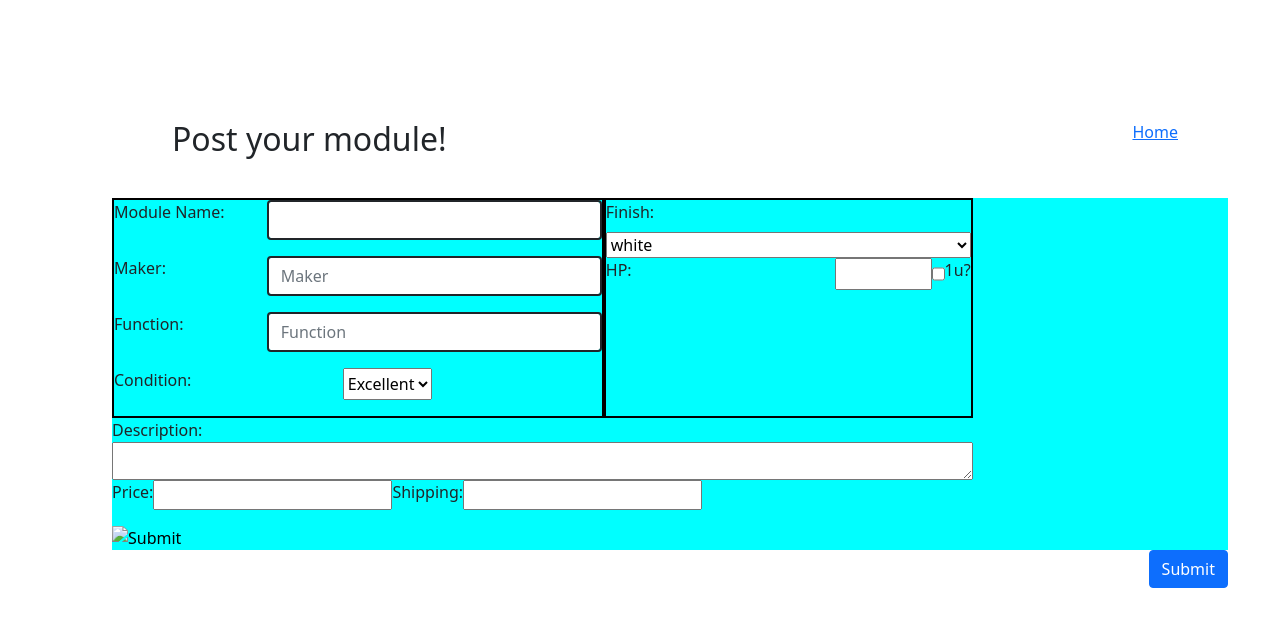
After one commit to JeffGreenlee42/EuroRack-Junction, a Flask app: page /modules/post_module in a window 1280 px wide. The commit adds this page. Shown: the top 627 px of the page. Run offline with Flask 3, Linux system fonts and the light colour scheme; the visitor is signed in with stand-in values (Sample User, id 1).

Commit message:
Working on Module Post page. Also have suggested code for uploading a photo in page_images_2

```diff
--- a/flask_app/__init__.py
+++ b/flask_app/__init__.py
@@ -1,3 +1,4 @@
 from flask import Flask
+import os
 
 app = Flask(__name__)
--- a/flask_app/controllers/controller_modules.py
+++ b/flask_app/controllers/controller_modules.py
@@ -1,6 +1,8 @@
 from flask_app import app
 from flask import Flask, render_template, redirect, request, session, flash
 from flask_app.models.model_module import Module
+import os
+import uuid
 
 @app.route("/marketplace")
 def modules():
@@ -29,8 +31,8 @@ def modules():
 
 
 
-@app.route("/modules/create_module")
-def create_module():
+@app.route("/modules/post_module")
+def post_module():
     module = {
         'module_name': '',
         'maker': '',
@@ -40,8 +42,9 @@ def create_module():
         'one_u': False,
         'condition': '',
         'photo': '',
-        'owner': session.user_id,
+        'owner': session['user_id'],
         'price': 0,
+        'shipping': 0,
         'description': ''
     }
     return render_template("new_module.html", module = module)
@@ -66,6 +69,7 @@ def add_module():
             'photo': module['photo'],
             'owner': module['users_id'],
             'price': module['price'],
+            'shipping': module['shipping'],
             'description': module['description']
     }
     return render_template("new_module.html", module = module)
--- a/flask_app/models/model_module.py
+++ b/flask_app/models/model_module.py
@@ -17,6 +17,7 @@ class Module:
         self.photo = data['photo']
         self.owner = data['users_id']
         self.price = data['price']
+        self.shipping = data['shipping']
         self.description = data['description']
 
 
@@ -57,10 +58,11 @@ class Module:
             'photo': module_data['photo'],
             'owner': module_data['users_id'],
             'price': module_data['price'],
+            'shipping': module_data['shipping'],
             'description': module_data['description']
         }
-        query = """INSERT INTO modules (module_name, maker, function, panel_finish, hp, condition, photo, users_id, price, description )
-                   VALUES (%(module_name)s, %(maker)s, %(function)s, %(panel_finish)s, %(hp)s, %(condition)s, %(photo)s, %(owner)s, %(price)s, %(description)s)"""
+        query = """INSERT INTO modules (module_name, maker, function, panel_finish, hp, condition, photo, users_id, price, shipping, description )
+                   VALUES (%(module_name)s, %(maker)s, %(function)s, %(panel_finish)s, %(hp)s, %(condition)s, %(photo)s, %(owner)s, %(price)s, %(shipping)s, %(description)s)"""
         result = connectToMySQL(db).query_db(query, data)
         return result
 
@@ -77,14 +79,13 @@ class Module:
             return False
         return module# get module data in displayable format
 
-
     @classmethod
     def change_module(cls, data):
         query = """UPDATE modules SET module_name = %(module_name)s, maker = %(maker)s,
                     function = %(function)s, panel_finish = %(panel_finish)s,
                     hp = %(hp)s, one_u = %(one_u)s, condition = %(condition)s,
                     photo = %(photo)s, user_id = %(user_id)s, price = %(price)s,
-                    description = %(description)s
+                    shipping = %(shipping)s, description = %(description)s
                     WHERE id = %(module_id)s"""
         result = connectToMySQL(db).query_db(query, data)
         if not result:
--- a/flask_app/static/css/my_style.css
+++ b/flask_app/static/css/my_style.css
@@ -4,10 +4,10 @@ body {
 }
 
 .container {
-    justify-content: center;
+    /* justify-content: center; */
     height: 90%;
-    margin-top: 40px;
-    /* width: 99%; */
+    margin: 100px;
+    /* background-color: aqua; */
 }
 
 .error_message {
@@ -28,7 +28,7 @@ body {
 }
 
 .banner {
-    justify-content: space-between;
+    /* justify-content: space-between; */
     /* border-bottom: 2px solid black; */
     margin-left: 30px;
     padding-bottom: 20px;
@@ -67,9 +67,19 @@ H2 {
         /* width: 100%; */
     }
 
+.post-entry {
+    background-color: aqua;
+}
 /* .form-check-input {
     margin-right: 40px;
 } */
+
+.module-attributes-left {
+    border: 2px solid black;
+}
+.module-attributes-right {
+    border: 2px solid black;
+}
 
 .form-check-label {
     margin: 0 30px 0 20px;
@@ -106,18 +116,6 @@ H2 {
 
 }
 
-.recipe-panel {
-    width: 99%;
-}
-
-.recipe-label {
-    width: 200px;
-}
-
-.recipe-content {
-    width: 50%;
-}
-
 .btn-post {
     margin-top: 10px;
 }
--- /dev/null
+++ b/flask_app/templates/new_module.html
@@ -0,0 +1,93 @@
+<!DOCTYPE html>
+<html lang="en">
+<head>
+    <meta charset="UTF-8">
+    <meta http-equiv="X-UA-Compatible" content="IE=edge">
+    <meta name="viewport" content="width=device-width, initial-scale=1.0">
+    <link href="https://cdn.jsdelivr.net/npm/bootstrap@5.0.2/dist/css/bootstrap.min.css" rel="stylesheet" integrity="sha384-EVSTQN3/azprG1Anm3QDgpJLIm9Nao0Yz1ztcQTwFspd3yD65VohhpuuCOmLASjC" crossorigin="anonymous">
+    <link rel="stylesheet" type="text/css" href="{{ url_for('static', filename='css/my_style.css') }}">
+    <title>Post a Module</title>
+</head>
+<body>
+    <div class="container d-flex flex-column">
+        <div class="banner d-flex flex-row justify-content-between">
+            <h2>Post your module!</h2>
+            <div class="actions d-flex flex-row">
+                <a class="actions-link" href="/marketplace">Home</a>
+            </div>
+        </div>
+        <div class="error_messages d-flex flex-column justify-content-center">
+            {% with messages = get_flashed_messages(category_filter=["module"]) %}
+                {% if messages %}
+                    <ul class=flashes>
+                    {% for message in messages %}
+                        <li class="error_message">{{ message }}</li>
+                    {% endfor %}
+                    </ul>
+                {% endif %}
+            {% endwith %}
+        </div>
+        <div class="post-entry d-flex flex-row">
+            <form action="/modules/add_module" method="post" id="module">
+                <div class="mb-3 module-attributes d-flex flex-column">
+                    <div class="module-attributes-section1 d-flex flex-row">
+                        <div class="module-attributes-left d-flex flex-column">
+                            <input type="hidden" name="users_id" id="users_id" value="{{session['user_id']}}">
+                            <div class="mb-3 d-flex flex-row">
+                                <label class="form-label" >Module Name:</label>
+                                <input class="form-control" type="text" name="module_name" id="module_name" maxlength="144" value="{{module['module_name']}}">
+                            </div>
+                            <div class="mb-3 d-flex flex-row">
+                                <label class="form-label" for="maker">Maker:</label>
+                                <input class="form-control" type="text" placeholder="Maker" name="maker" id="maker">{{module['maker']}}</input>
+                            </div>
+                            <div class="mb-3 d-flex flex-row">
+                                <label class="form-label" for="function">Function:</label>
+                                <input class="form-control" type="text" placeholder="Function" name="function" id="function">{{module['function']}}</input>
+                            </div>
+                            <div class="mb-3 d-flex flex-row">
+                                <label class="form-label" for="condition">Condition:</label>
+                                <select name="condition" id="condition" form="module">
+                                    <option value="white">Excellent</option>
+                                    <option value="black">Good</option>
+                                    <option value="silver">Fair</option>
+                                    <option value="other">Poor</option>
+                                </select>
+                            </div>
+                        </div>
+                        <div class="module-attributes-right d-flex flex-column">
+                            <label class="form-label" for="finish">Finish:</label>
+                            <select name="finish" id="finish" form="module">
+                                <option value="white">white</option>
+                                <option value="black">black</option>
+                                <option value="silver">silver</option>
+                                <option value="other">other</option>
+                            </select>
+                            <div class="hp-1u d-flex flex-row">
+                                <label class="form-label" for="hp">HP:</label>
+                                <input type="number" name="hp" id="hp" min="2" max="100">
+                                <input type="checkbox" id="1u" name="1u" value="one_u">
+                                <label for="1u">1u?</label>
+                            </div>
+                        </div>
+                    </div>
+                    <div class="description d-flex flex-column">
+                        <label for="description">Description:</label>
+                        <textarea name="description" id="description" cols="30" rows="10"></textarea>
+                        <div class="price-shipping d-flex flex-row">
+                            <label for="price">Price:</label>
+                            <input type="number" id="price" name="price" min="0">
+                            <label for="shipping">Shipping:</label>
+                            <input type="number" id="shipping" name="shipping" min="0">
+                        </div>
+                    </div>
+                </div>
+                <div class="module-photo d-flex flex-column">
+                    <input type="image" id="module-photo" name="module-photo">
+                </div>
+            </div>
+                    <button type="submit" class="btn btn-primary align-self-end">Submit</button>
+            </form>
+    </div>
+</body>
+</html>
```
Also changed, not shown: flask_app/templates/modules.html (+5 -5 lines), flask_app/templates/new_recipe.html (deleted, +0 -72 lines), page_images_1/chatgpt_code_uploading_photo.txt (added, +45 -0 lines), page_images_2/Schema.png, 2 other files.
